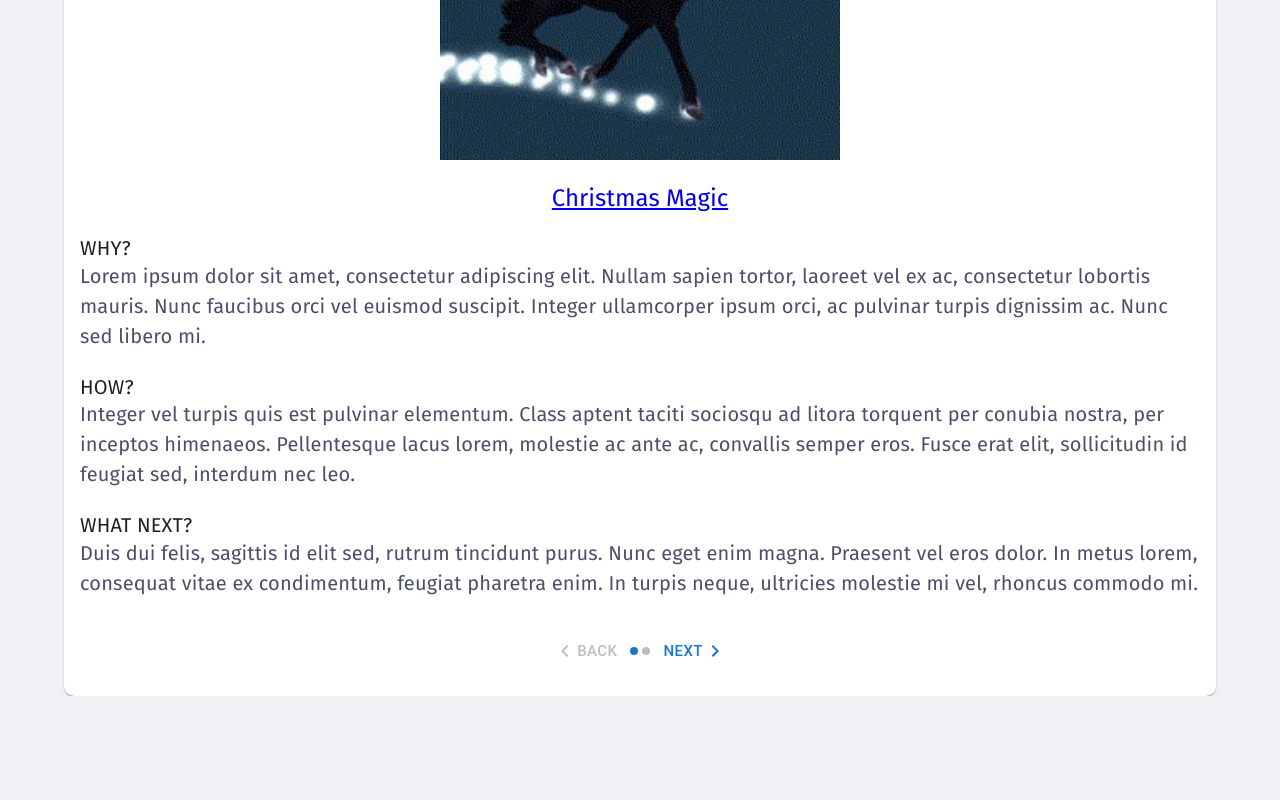
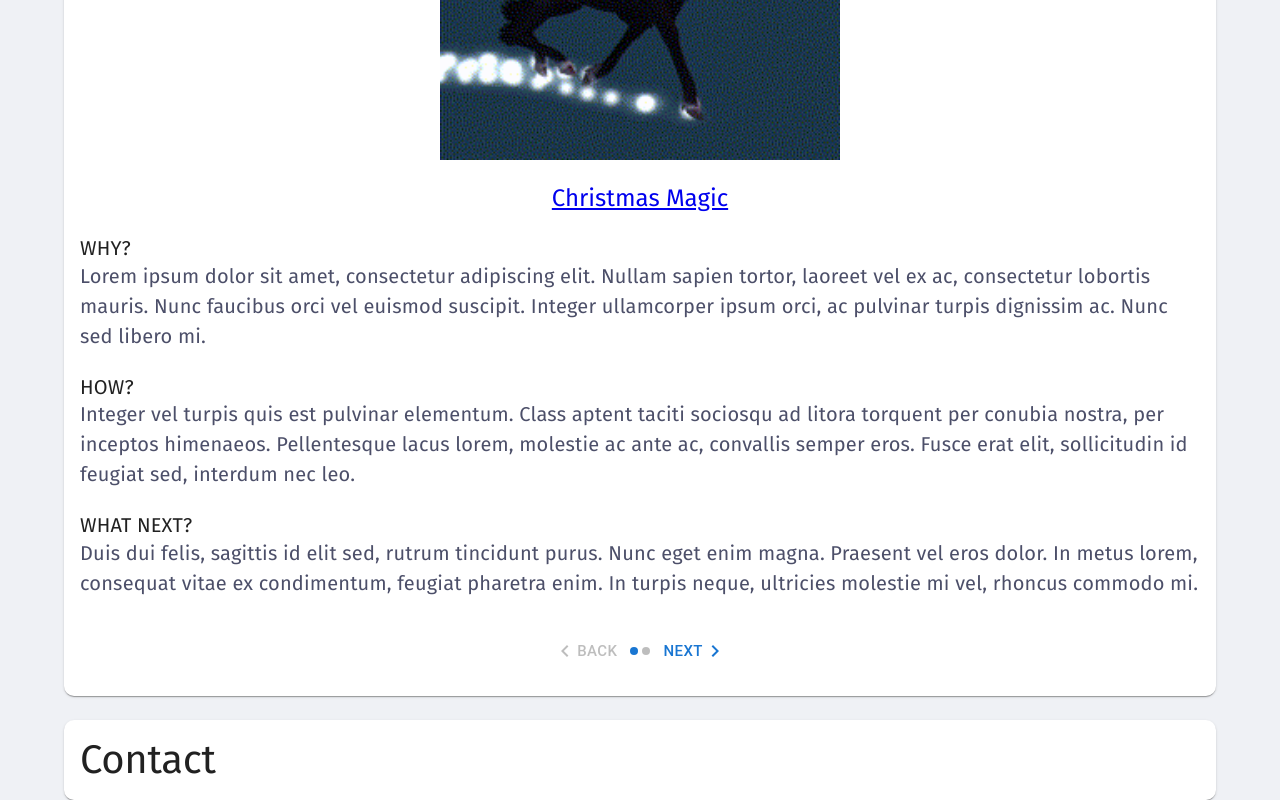
Before and after one commit to ChaseTramel/material-portfolio, a React (Create React App) app: page / in a window 1280 px wide. Shown: the part 702-1502 px from the top of the page. Before the commit the page ends 1398 px from the top, so only its background shows below. Built offline with nearby package versions, Linux system fonts and the light colour scheme.

Commit message:
Created Footer. Updated metadata.

```diff
--- a/public/index.html
+++ b/public/index.html
@@ -6,41 +6,18 @@
     <meta name="viewport" content="width=device-width, initial-scale=1" />
     <meta name="theme-color" content="#000000" />
     <meta
-      name="description"
-      content="Web site created using create-react-app"
+      name="Chase Tramel - React Developer"
+      content="Portfolio Website of Orlando-based React Developer, Chase Tramel"
     />
     <link rel="apple-touch-icon" href="%PUBLIC_URL%/logo192.png" />
-    <!--
-      manifest.json provides metadata used when your web app is installed on a
-      user's mobile device or desktop. See https://developers.google.com/web/fundamentals/web-app-manifest/
-    -->
     <link rel="manifest" href="%PUBLIC_URL%/manifest.json" />
-    <!--
-      Notice the use of %PUBLIC_URL% in the tags above.
-      It will be replaced with the URL of the `public` folder during the build.
-      Only files inside the `public` folder can be referenced from the HTML.
-
-      Unlike "/favicon.ico" or "favicon.ico", "%PUBLIC_URL%/favicon.ico" will
-      work correctly both with client-side routing and a non-root public URL.
-      Learn how to configure a non-root public URL by running `npm run build`.
-    -->
     <style>
       @import url('https://fonts.googleapis.com/css2?family=Fira+Sans:ital,wght@0,400;0,600;1,200;1,600&display=swap');
     </style>
-    <title>React App</title>
+    <title>Chase Tramel - React Developer</title>
   </head>
   <body>
     <noscript>You need to enable JavaScript to run this app.</noscript>
     <div id="root"></div>
-    <!--
-      This HTML file is a template.
-      If you open it directly in the browser, you will see an empty page.
-
-      You can add webfonts, meta tags, or analytics to this file.
-      The build step will place the bundled scripts into the <body> tag.
-
-      To begin the development, run `npm start` or `yarn start`.
-      To create a production bundle, use `npm run build` or `yarn build`.
-    -->
   </body>
 </html>
--- a/src/App.js
+++ b/src/App.js
@@ -3,6 +3,7 @@ import Container from "@mui/material/Container"
 import Header from './components/Header.js';
 import About from './components/About.js';
 import Projects from './components/Projects.js';
+import Contact from './components/Contact.js';
 
 function App() {
   return (
@@ -10,6 +11,7 @@ function App() {
       <Header />
       <About />
       <Projects />
+      <Contact />
     </Container>
   );
 }
--- a/src/components/Contact.js
+++ b/src/components/Contact.js
@@ -1,3 +1,4 @@
+import { Card, Typography } from "@mui/material";
 
 
 
@@ -20,4 +21,13 @@ function Contact() {
         }
     ]
 
+    return (
+        <Card  id="contact" sx={{padding: 2, marginTop: 3, borderRadius: "10px"}}>
+            <Typography variant="h2" sx={{fontSize: 40, fontFamily: "Fira Sans"}}>
+                Contact
+            </Typography>
+        </Card>
+    )
 }
+
+export default Contact;
--- /dev/null
+++ b/src/components/Footer.js
@@ -0,0 +1,3 @@
+function Footer() {
+
+}
--- a/src/components/Header.js
+++ b/src/components/Header.js
@@ -6,7 +6,7 @@ function Header() {
 
     useEffect(() => {
         const handleScroll = () => {
-            const threshold = 25; // hides title at this threshold
+            const threshold = 5; // hides title at this threshold
             setShowTitle(window.scrollY < threshold);
         }
         window.addEventListener("scroll", handleScroll);
```
